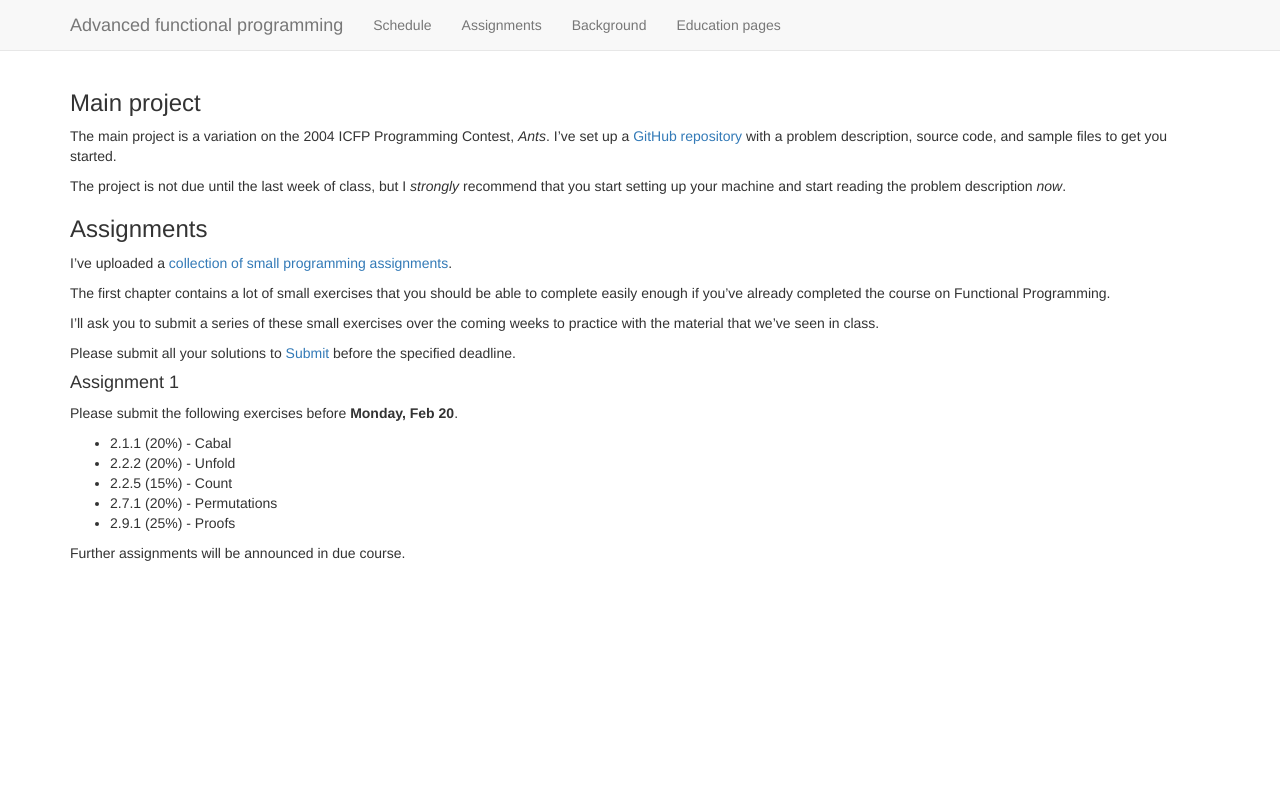
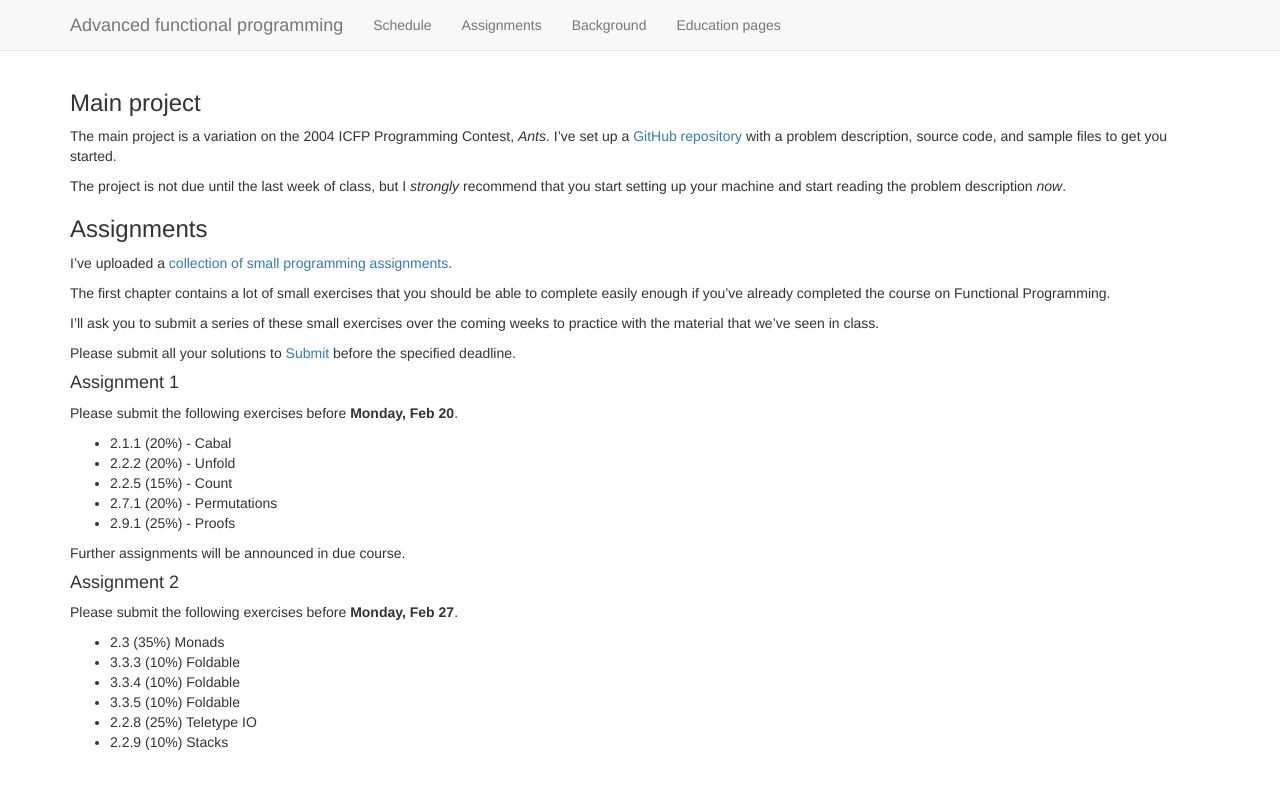
Before and after one commit to ruuda/2017-AFP, a Jekyll site: the page built from assignments.md, in a window 1280 px wide. Shown: the top 789 px of the page. Built offline with Jekyll 4.4.1, drawn with Linux system fonts in a browser that asks for light colours; nearby versions of some CDN libraries.

Commit message:
Added third exercise set.

```diff
--- a/assignments.md
+++ b/assignments.md
@@ -42,3 +42,14 @@ Please submit the following exercises before **Monday, Feb 20**.
 * 2.9.1 (25%) - Proofs
 
 Further assignments will be announced in due course.
+
+#### Assignment 2
+
+Please submit the following exercises before **Monday, Feb 27**.
+
+* 2.3 (35%) Monads
+* 3.3.3 (10%) Foldable
+* 3.3.4 (10%) Foldable
+* 3.3.5 (10%) Foldable
+* 2.2.8 (25%) Teletype IO
+* 2.2.9 (10%) Stacks
```
